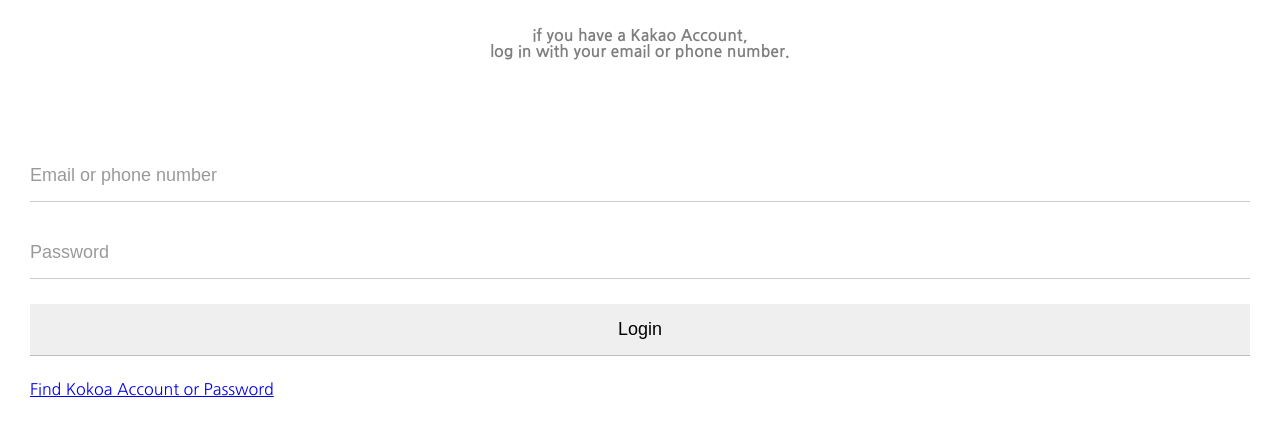
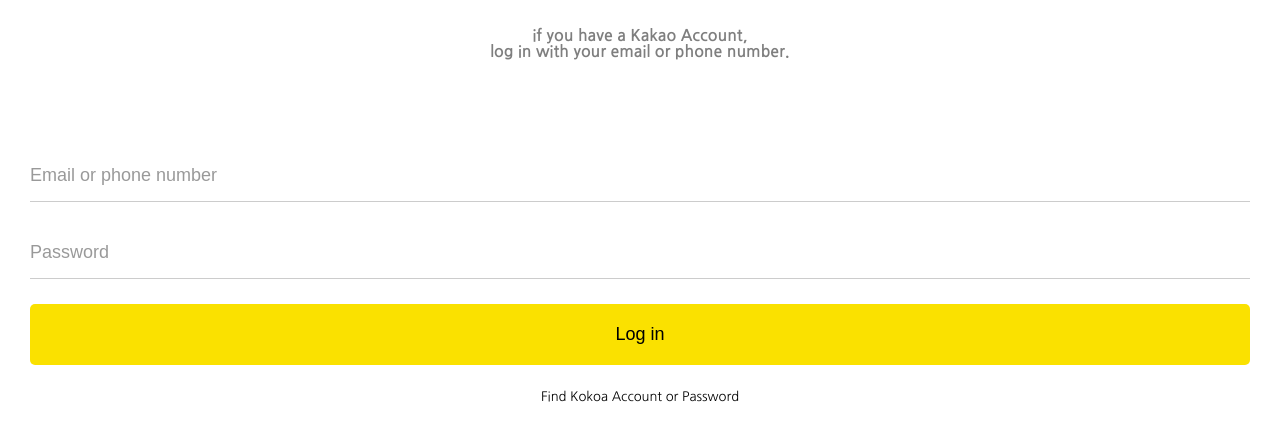
Before and after one commit to kyle-shk/nomadkakao, a plain HTML site: page index.html in a window 1280 px wide. Shown: the part 163-604 px from the top of the page. Drawn offline with Linux system fonts and the light colour scheme; a web font is replaced by a local one.

Commit message:
input-form2

```diff
--- a/css/status-bar.css
+++ b/css/status-bar.css
@@ -50,13 +50,28 @@
     padding: 15px 0px;
     border:none;
     font-size: 18px;
+    margin-bottom: 25px;
+}
+#login-form input:not([type='submit']) {
+    transition: border-color 0.3s ease-in-out;
     border-bottom: 1px solid rgba(0,0,0,0.2);
-    margin-bottom: 25px;
-    transition: border-color 0.3s ease-in-out;
 }
+
 #login-form input::placeholder{
     color: rgba(0,0,0,0.4);
 }
 #login-form input:focus{
-    border-color: var(--yellow)
+    border-color: var(--yellow);
 }
+#login-form input[type='submit'] {
+    background-color: var(--yellow);
+    cursor: pointer;
+    padding: 20px 0px;
+    border-radius: 5px;
+}
+#login-form a{
+    text-align: center;
+    text-decoration: none;
+    color: inherit;
+    font-size: 13px;
+}
--- a/index.html
+++ b/index.html
@@ -32,7 +32,7 @@
     <form action="" id="login-form">
         <input type="text" placeholder='Email or phone number'>
         <input type="password" placeholder='Password'>
-        <input type="submit" value="Login">
+        <input type="submit" value="Log in">
         <a href="#">Find Kokoa Account or Password</a>
     </form>
     <script src="https://kit.fontawesome.com/9812235979.js" crossorigin="anonymous"></script>
```
